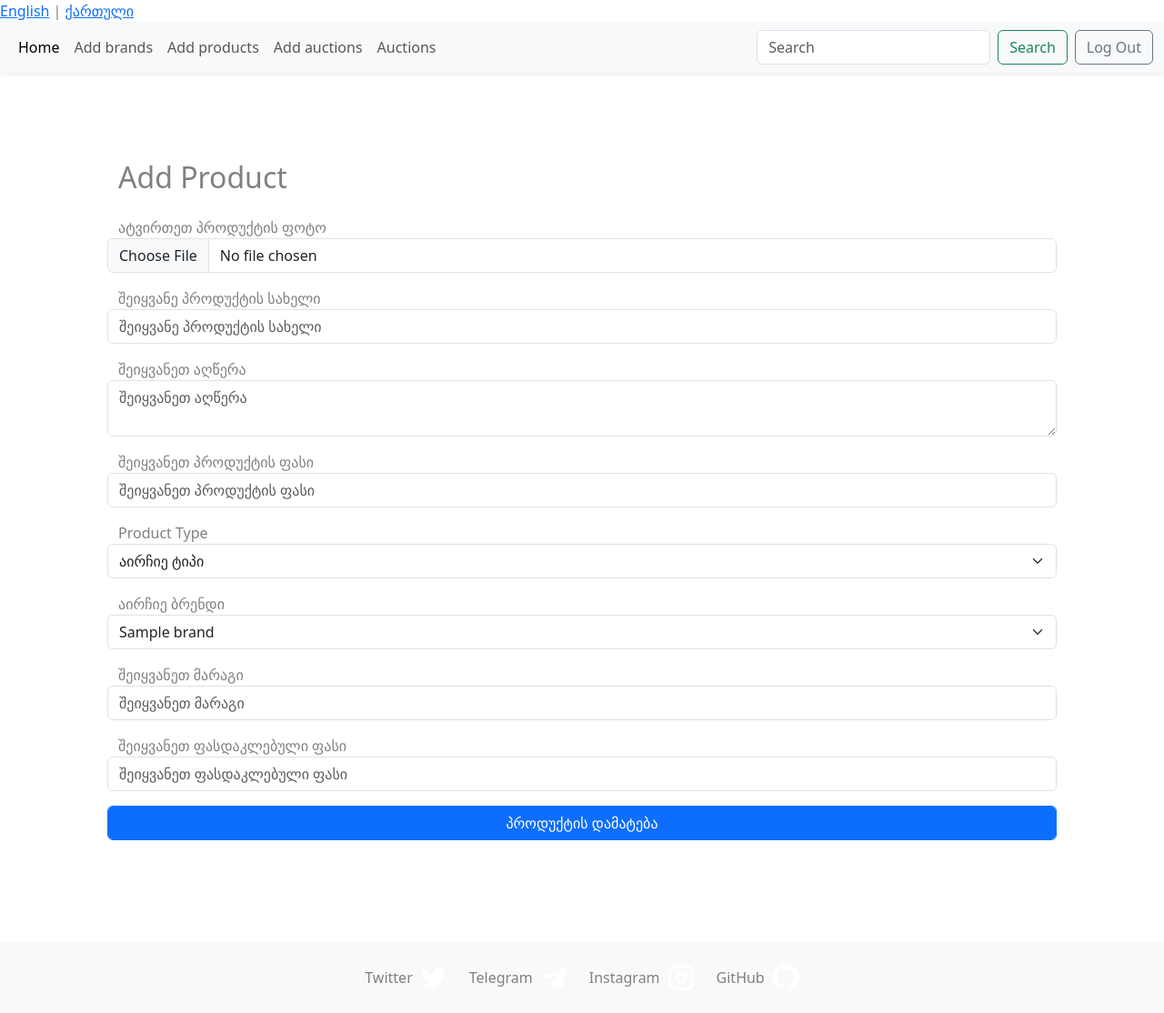
After one commit to davitshengelia2407/First_Flask, a Flask app: page /add-product in a window 1280 px wide. The commit adds this page. Shown: the whole page at 91% size. Run offline with Flask 3, Linux system fonts and the light colour scheme; a user stored in the database is signed in; tables that the repository leaves empty hold one stand-in row (values such as "Sample post"); some libraries are stand-ins or nearby versions.

Commit message:
feat: add-product, /me

```diff
--- a/app.py
+++ b/app.py
@@ -1,9 +1,9 @@
 from ext import  app
 from ext import app
-from models import Brand, User, BaseModel, UserMixin
+from models import Brand, User, BaseModel, UserMixin, Product
 import models
 
 
 if __name__ == "__main__":
-    from routes import delete_files_in_folder, inject_footer_icons, home, register, add_auction, auctions, brand, brand_products, sign_in, products
+    from routes import delete_files_in_folder, inject_footer_icons, home, register, add_auction, auctions, brand, brand_products, sign_in, add_product, add_brands, me
     app.run(debug=True)
--- a/forms.py
+++ b/forms.py
@@ -1,7 +1,9 @@
 from flask_wtf import FlaskForm
-from wtforms import StringField, PasswordField, DateField, SelectField, RadioField, SubmitField, IntegerField
-from wtforms.validators import Optional, DataRequired, length, equal_to
+from wtforms import StringField, PasswordField, DateField, SelectField, RadioField, SubmitField, IntegerField, \
+    TextAreaField
+from wtforms.validators import Optional, DataRequired, length, equal_to, Length
 from flask_wtf.file import FileField, FileAllowed, FileRequired, FileSize
+from wtforms.widgets import TextArea
 
 
 class RegisterForm(FlaskForm):
@@ -43,11 +45,40 @@ class AuctionForm(FlaskForm):
 
 
 class BrandForm(FlaskForm):
-    name = StringField("შეიყვანეთ ბრენდის სახელი", validators=[DataRequired()])
-    description =  StringField("შეიყვანეთ ბრენდის აღწერა", validators=[DataRequired()])
+    name = StringField("შეიყვანეთ ბრენდის სახელი", validators=[DataRequired(), Length(max=50)])
+    description =  TextAreaField("შეიყვანეთ ბრენდის აღწერა", validators=[DataRequired()])
     image = FileField("ატვირთეთ ბრენდის ფოტო", validators=[
+        FileRequired(message="პროდუქტის ფოტო აუცილებელია"),
         FileAllowed(['jpg', 'png', 'jpeg', 'webp', 'svg'], 'მხოლოდ ფოტოები!'),
         FileSize(max_size=20 * 1024 * 1024, message="ფოტოების მაქსიმალური ზომაა 20mb")
     ])
 
     submit_brand =  SubmitField("დამატება")
+
+
+class ProductForm(FlaskForm):
+    image = FileField("ატვირთეთ პროდუქტის ფოტო", validators=[
+        FileRequired(message="პროდუქტის ფოტო აუცილებელია"),
+        FileAllowed(['jpg', 'png', 'jpeg', 'webp', 'svg'], 'მხოლოდ ფოტოები!'),
+        FileSize(max_size=20 * 1024 * 1024, message="ფოტოების მაქსიმალური ზომაა 20mb")
+    ])
+    product_name = StringField("შეიყვანე პროდუქტის სახელი", validators=[DataRequired(), Length(max=50)])
+    product_desc = TextAreaField("შეიყვანეთ აღწერა", validators=[DataRequired()])
+    product_price = IntegerField('შეიყვანეთ პროდუქტის ფასი', validators=[DataRequired()])
+    product_type = SelectField(choices=[
+        ("", "აირჩიე ტიპი"),
+        ("დამატენიანებელი", "დამატენიანებელი"),
+        ("მზისგან დამცავი", "მზისგან დამცავი"),
+        ("დასაბანი გელი", "დასაბანი გელი"),
+        ("ექსფოლიატორი", "ექსფოლიატორი"),
+        ("ტონერი", "ტონერი"),
+        ("შრატი", "შრატი"),
+        ("მასკა", "მასკა"),
+        ("თვალის პაჩები", "თვალის პაჩები"),
+        ("თვალის კრემი", "თვალის კრემი")
+
+    ], validators=[DataRequired()])
+    product_brand = SelectField("აირჩიე ბრენდი", choices=[], coerce=int, validators=[DataRequired()])
+    product_stock = IntegerField("შეიყვანეთ მარაგი", validators=[DataRequired()])
+    discount_price = IntegerField("შეიყვანეთ ფასდაკლებული ფასი", validators=[Optional()])
+    submit_product = SubmitField('პროდუქტის დამატება')
--- a/routes.py
+++ b/routes.py
@@ -3,12 +3,12 @@ from flask_login import login_user, logout_user, login_required, current_user
 from werkzeug.utils import secure_filename
 
 from enums import UserRole
-from forms import RegisterForm, AuctionForm, BrandForm, LoginForm
+from forms import RegisterForm, AuctionForm, BrandForm, LoginForm, ProductForm
 from os import path
 import os
 import glob
 from app import app
-from models import Brand, User
+from models import Brand, User, Product
 from werkzeug.datastructures import FileStorage
 from werkzeug.security import generate_password_hash, check_password_hash
 
@@ -34,23 +34,6 @@ footer_icons = [
     {"name": "GitHub", "filename": "github.png"}
 ]
 
-products = [
-    {
-        "id": 1,
-        "type": "moisturizer",
-        "name": "Lipikar ap +m",
-        "description": "Dermatologist-tested, this body cream is safe for the whole family’s sensitive skin. It is suitable for patients undergoing chemotherapy and radiation*, helping moisturize and comfort sensitive skin.",
-        "image": ""
-    },
-    {
-        "id": 2,
-        "type": "sunscreen",
-        "name": "Anthelios Spf50+",
-        "description": "Anthelios UV Pro-Sport Sunscreen SPF 50 provides high-endurance, water-resistant protection against 98% of UVB rays with Cell-Ox Shield® Technology. Broad-spectrum sunscreen has a breathable texture.",
-        "image": ""
-    }
-
-]
 auction_products = []
 
 role = "admin"
@@ -91,10 +74,16 @@ def register():
         return redirect(url_for('home'))
     form = RegisterForm()
     if form.validate_on_submit():
+        existing_user = User.query.filter_by(username=form.username.data).first()
+        if existing_user:
+            flash("Username already taken, try another one.")
+            return render_template("register.html", form=form)
+
         image = form.image.data
         filename = secure_filename(image.filename)
         directory = path.join(app.root_path, 'static', 'Images', 'Profile_photos', filename)
         image.save(directory)
+
         new_user = User(
             username=form.username.data,
             password=form.password.data,
@@ -107,6 +96,11 @@ def register():
         return redirect(url_for("sign_in"))
     return render_template("register.html", form=form)
 
+@app.route("/me")
+@login_required
+def me():
+    user = current_user  # full user object
+    return render_template("me.html", user=user)
 
 @app.route("/add-brands", methods=["GET", "POST"])
 @login_required
@@ -172,12 +166,17 @@ def all_brands():
 
 @app.route("/brands/<int:id>/products")
 def brand_products(id):
+    brand_obj = Brand.query.get_or_404(id)
+    products = brand_obj.products
     return render_template(
         "products.html",
-        brand= Brand.query.get_or_404(id),
-        role=role,
-        products=products
+        brand=brand_obj,
+        products=products,
+        role=current_user.role if current_user.is_authenticated else None
     )
+
+
+
 
 @app.route("/profile/<int:profile_id>")
 @login_required
@@ -219,6 +218,31 @@ def edit_brand(id):
 
     return render_template('edit-brand.html', form=form, brand=brand_obj)
 
-# @app.route("/brands/<int:id>/add-products")
-# def add_product(brand)
-#
+@app.route("/add-product", methods=["GET", "POST"])
+@login_required
+def add_product():
+    form = ProductForm()
+
+    form.product_brand.choices = [(b.id, b.name) for b in Brand.query.all()]
+
+    if form.validate_on_submit():
+        image = form.image.data
+        filename = secure_filename(image.filename)
+        image_path = path.join(app.root_path, "static", "Images", "Brand_Products", filename)
+        image.save(image_path)
+
+        new_product = Product(
+            name=form.product_name.data,
+            description=form.product_desc.data,
+            image=filename,
+            price=form.product_price.data,
+            discount_price=form.discount_price.data or None,
+            stock=form.product_stock.data,
+            type=form.product_type.data,
+            brand_id=form.product_brand.data
+        )
+
+        Product.create(new_product)
+        return redirect(url_for("home"))
+
+    return render_template("add-product.html", form=form)
--- /dev/null
+++ b/templates/add-product.html
@@ -0,0 +1,66 @@
+{% extends "base.html" %}
+
+{% block title %} Add Product {% endblock %}
+
+{% block content %}
+<main>
+    <div class="py-5 m-5">
+        <h2 class="mb-4">Add Product</h2>
+        <form method="POST" enctype="multipart/form-data">
+            {% for errors in form.errors.values() %}
+            {% for error in errors %}
+            <div class="alert alert-danger" role="alert">
+                {{ error }}
+            </div>
+            {% endfor %}
+            {% endfor %}
+
+            {{ form.hidden_tag() }}
+
+            <div class="mb-3 row">
+                {{ form.image.label }}
+                {{ form.image(class="form-control") }}
+            </div>
+
+            <div class="mb-3 row">
+                {{ form.product_name.label }}
+                {{ form.product_name(class="form-control", placeholder=form.product_name.label.text) }}
+            </div>
+
+            <div class="mb-3 row">
+                {{ form.product_desc.label }}
+                {{ form.product_desc(class="form-control", placeholder=form.product_desc.label.text) }}
+            </div>
+
+            <div class="mb-3 row">
+                {{ form.product_price.label }}
+                {{ form.product_price(class="form-control", placeholder=form.product_price.label.text) }}
+            </div>
+
+            <div class="mb-3 row">
+                {{ form.product_type.label }}
+                {{ form.product_type(class="form-select") }}
+            </div>
+
+            <div class="mb-3 row">
+                {{ form.product_brand.label }}
+                {{ form.product_brand(class="form-select") }}
+            </div>
+
+            <div class="mb-3 row">
+                {{ form.product_stock.label }}
+                {{ form.product_stock(class="form-control", placeholder=form.product_stock.label.text) }}
+            </div>
+
+            <div class="mb-3 row">
+                {{ form.discount_price.label }}
+                {{ form.discount_price(class="form-control", placeholder=form.discount_price.label.text) }}
+            </div>
+
+            <div class="mb-3 row">
+                {{ form.submit_product(class="form-control btn btn-primary") }}
+            </div>
+        </form>
+    </div>
+</main>
+{% endblock %}
--- a/templates/navbar.html
+++ b/templates/navbar.html
@@ -12,6 +12,7 @@
                 </li>
                 {% if current_user.is_authenticated and current_user.is_admin %}
                 <li class="nav-item"><a class="nav-link" href="/add-brands">Add brands</a></li>
+                <li class="nav-item"><a class="nav-link" href="/add-product">Add products</a></li>
                 {% endif %}
 
                 {% if current_user.is_authenticated %}
--- a/templates/register.html
+++ b/templates/register.html
@@ -6,6 +6,12 @@
 
 {% block content %}
 
+{% set messages = get_flashed_messages() %}
+{% for message in messages %}
+<div class="alert alert-success mt-4">
+    {{ message }}
+</div>
+{% endfor %}
     <div class="py-5 m-5">
         <h2 class="mb-4">Register</h2>
         <form method = "POST" enctype="multipart/form-data">
```
Also changed, not shown: migrations/versions/2166f834f16c_add_brand_and_product_models.py (added, +40 -0 lines), migrations/versions/3d0a86f7abff_add_timestamps_and_relationships.py (added, +50 -0 lines), migrations/versions/533189106ac8_.py (added, +50 -0 lines), models.py (+68 -24 lines), templates/me.html (added, +25 -0 lines), templates/products.html (+41 -13 lines), static/Images/Brand_Products/laroche-c-vitamin.webp (added), static/Images/Brand_Products/ordinary-niacinamide-serum.webp (added).
